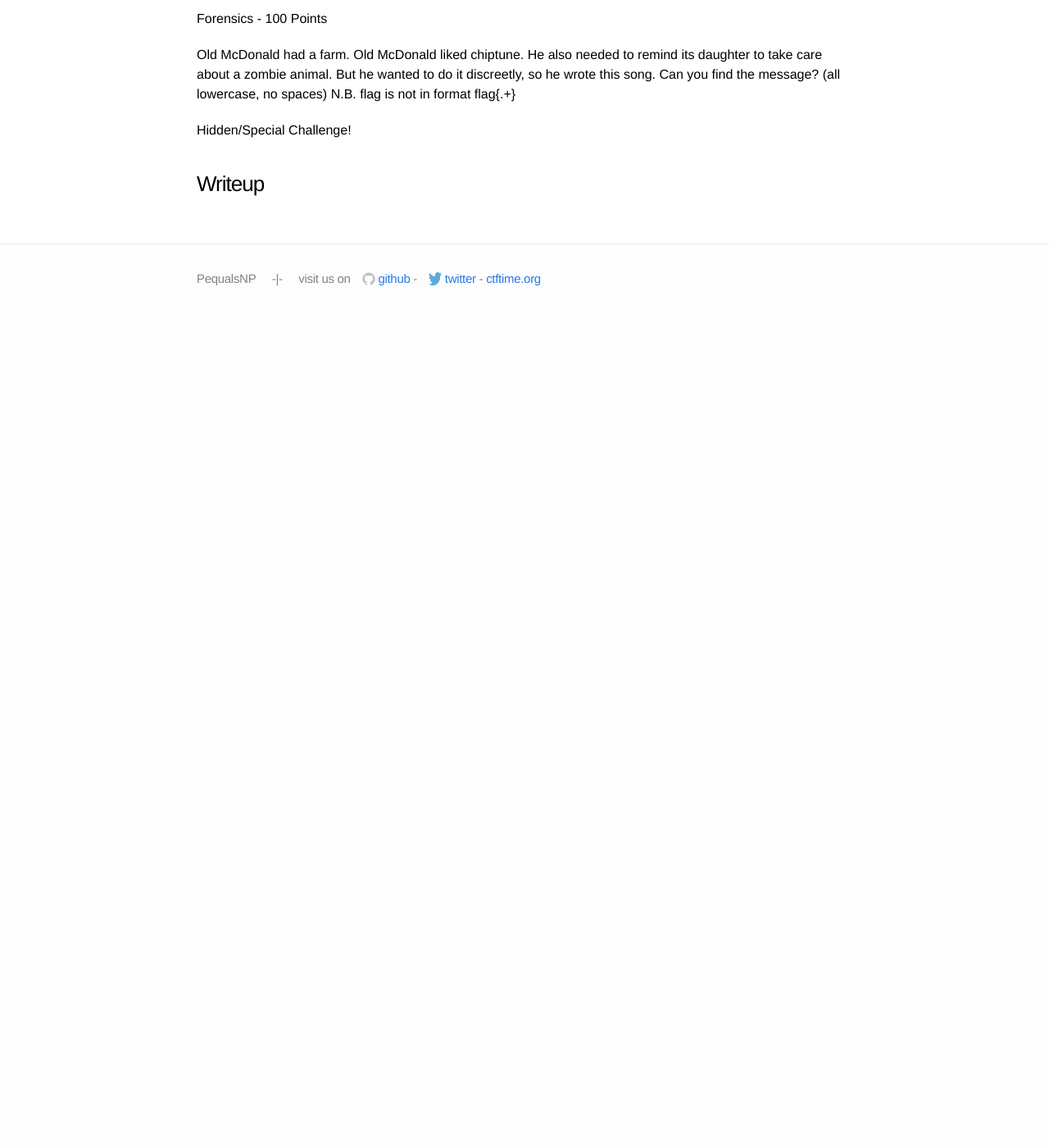
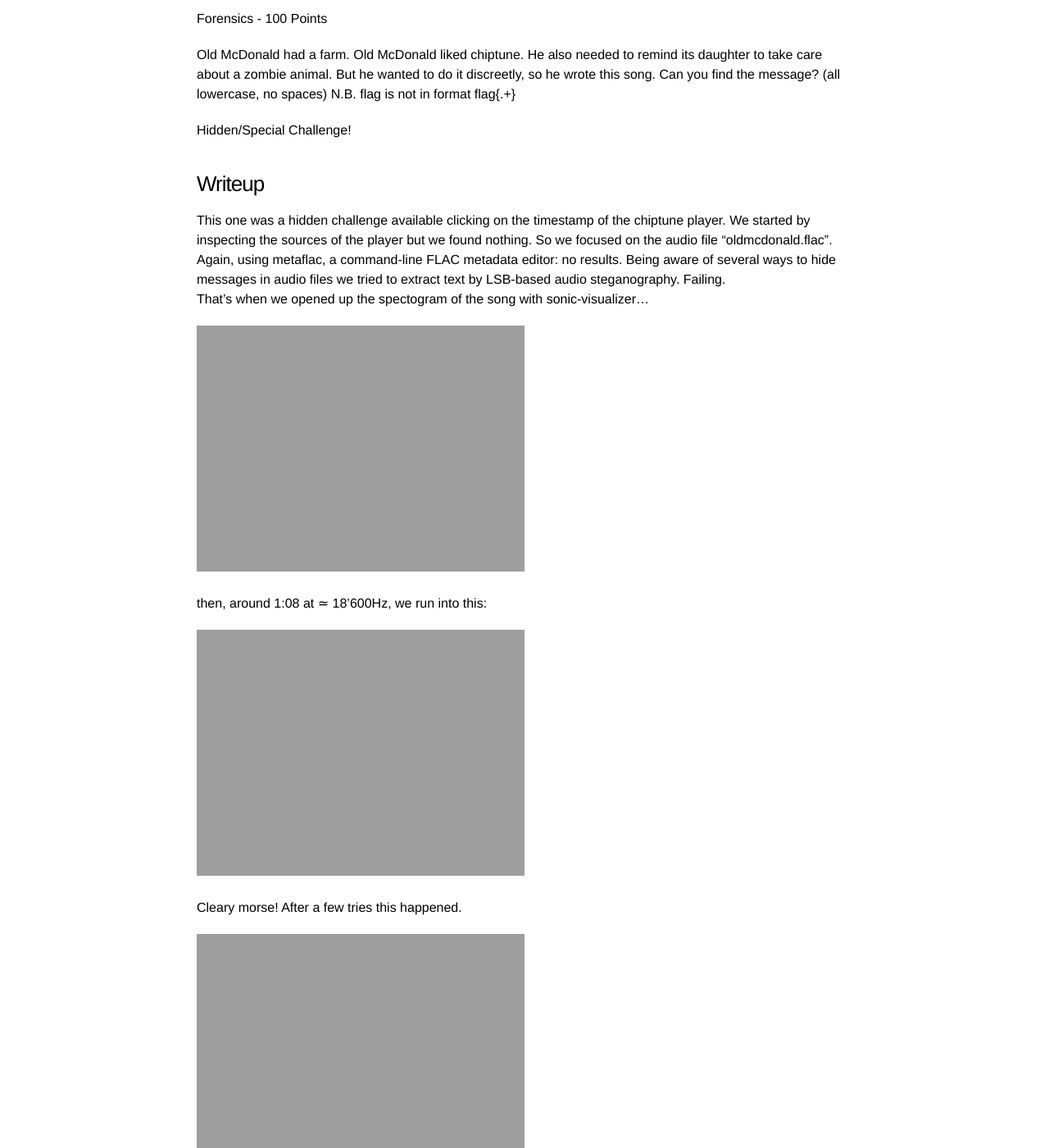
Before and after one commit to PequalsNP-team/pequalsnp-team.github.io, a Jekyll site: the page built from _posts/2015-07-12-its-hungry.md, in a window 1280 px wide and 1400 px high, scrolled down 253 px. Shown: the whole window at 82% size. Built offline with Jekyll 4.4.1, drawn with Linux system fonts in a browser that asks for light colours; before the commit the page ends 900 px from its top, so only the background shows below that; some of the changed text lies outside the part shown.

Commit message:
Update 2015-07-12-its-hungry.md

```diff
--- a/_posts/2015-07-12-its-hungry.md
+++ b/_posts/2015-07-12-its-hungry.md
@@ -14,3 +14,30 @@ Old McDonald had a farm. Old McDonald liked chiptune. He also needed to remind i
 Hidden/Special Challenge!
 
 ### Writeup
+This one was a hidden challenge available clicking on the timestamp of the chiptune player. We started by inspecting the sources of the player but we found nothing. So we focused on the audio file "oldmcdonald.flac".
+Again, using metaflac, a command-line FLAC metadata editor: no results.
+Being aware of several ways to hide messages in audio files we tried to extract text by LSB-based audio steganography. Failing.
+That's when we opened up the spectogram of the song with sonic-visualizer...
+
+![The spectogram]({{ site.url }}/assets/mcdonald-spectrum1.png)
+
+then, around 1:08 at ≃ 18'600Hz, we run into this:
+
+![The morse code]({{ site.url }}/assets/mcdonald-spectrum1.png)
+
+Cleary morse! After a few tries this happened.
+
+![The morse message]({{ site.url }}/assets/mcdonald-morse.png)
+
+![The trollface]({{ site.url }}/assets/mcdonald-trollface.png)
+
+Yes, we were frustrated, so we vented on ocean :(
+
+![The trollface]({{ site.url }}/assets/mcdonald-irc.png)
+
+"just listen" said the hint. We figured that we were supposed to listen to the chiptune. At the end we tried writing the notes down and we came up with {% highlight console %}F E D A D E A D B D E{% endhighlight %}, which made no sense.
+Alas, turns out we got the notes wrong and they turned out to be {% highlight console %}F E E D D A D E A D{% endhighlight %}, our flag.
+
+![Chiptune notes]({{ site.url }}/assets/mcdonald-notes.png)
+
+:(
```
